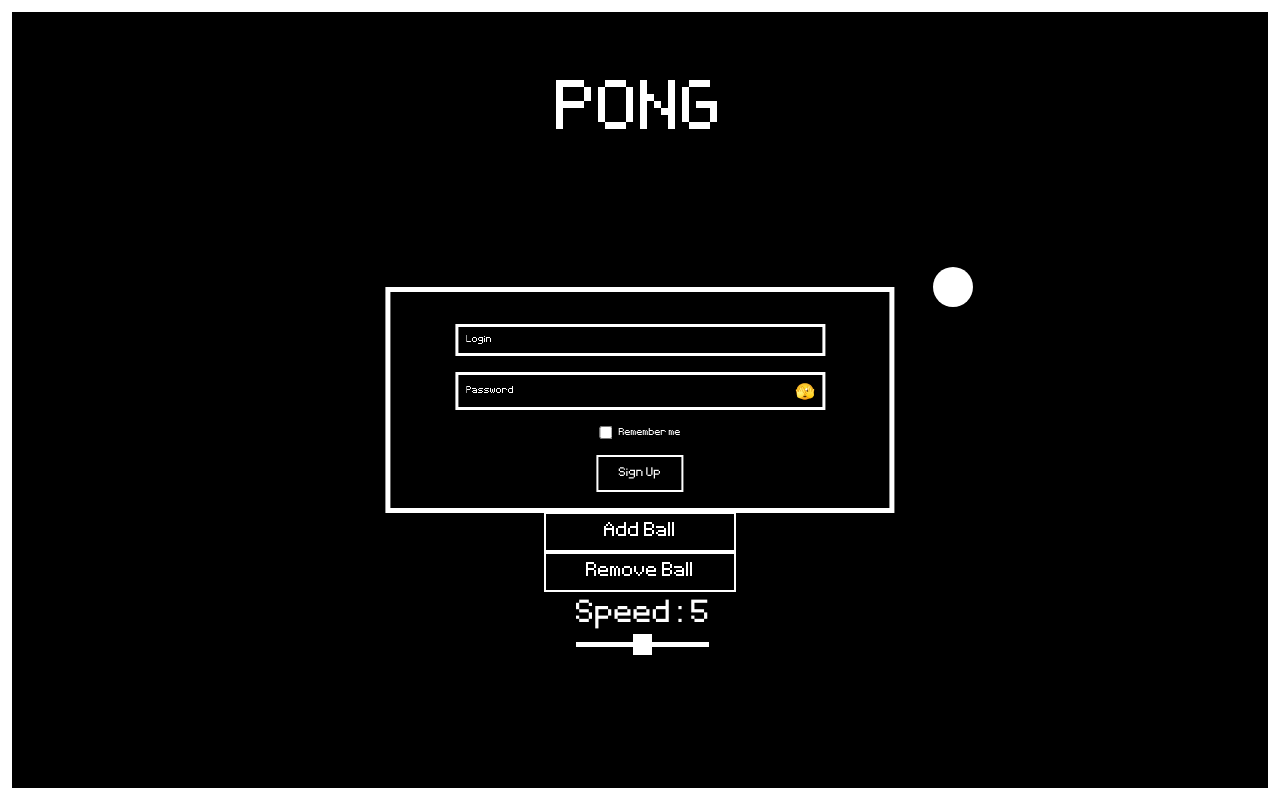
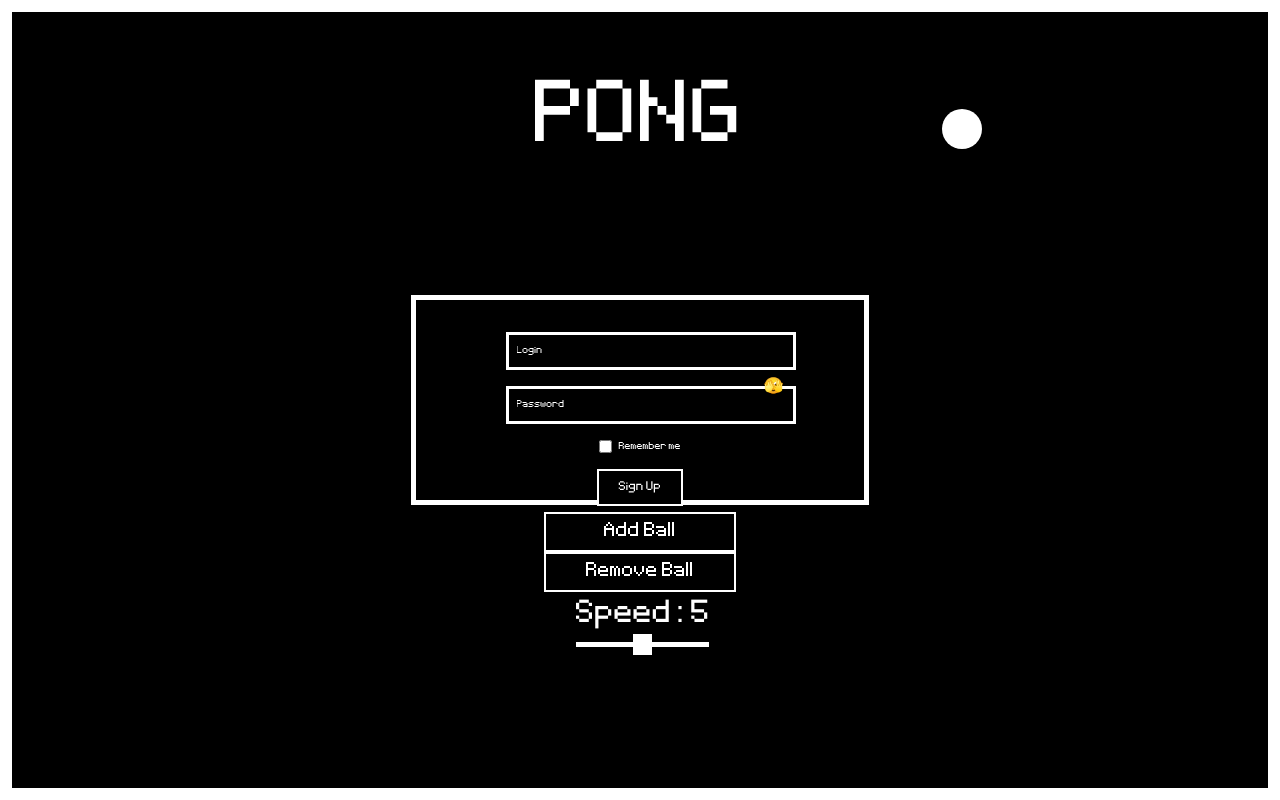
Before and after one commit to achatela/ft_transcendence, a React (Create React App) app in the folder src/front/: page / in a window 1280 px wide. Built offline with nearby package versions, Linux system fonts and the light colour scheme; a web font is replaced by a local one.

Commit message:
fixed login input and password input size

```diff
--- a/src/front/src/Components/GameBoard.tsx
+++ b/src/front/src/Components/GameBoard.tsx
@@ -133,13 +133,11 @@ class GameBoard extends Component<IProps, IState> {
         const newY = this.state.ballY + normalisedSpeedY;
         // Handle collisions with the left Paddle
         if (this.checkLeftCollision(rectLeft, newX, newY, this.squareSize) == 0) {
-            console.log("Collision with left paddle")
             this.setState((prevState) => ({
                 ballDirectionX: -prevState.ballDirectionX,
                 }));
         }
         else if (this.checkRightCollision(rectRight, newX, newY, this.squareSize, window.innerWidth - (rect.right - rect.left) - 70) == 0) {
-            console.log("Collision with right paddle")
             this.setState((prevState) => ({
                 ballDirectionX: -prevState.ballDirectionX,
                 }));
--- a/src/front/src/Components/HomePage.tsx
+++ b/src/front/src/Components/HomePage.tsx
@@ -59,9 +59,9 @@ export default function HomePage(props: any) {
       <SpeedSlider onSpeedChange={setSpeed} />
       <h1 className="transcendence-title">PONG</h1>
       <div ref={loginDivRef} className="login-div" id="login-div-id">
-        <input className="login-input" type="text" placeholder="Login" />
         <div className="password-wrapper">
-          <input className="password-input" type="password" placeholder="Password" />
+          <input className="login-input" type="text" placeholder="Login"/>
+          <input className="password-input" type="password" placeholder="Password"/>
           <button className="toggle-password" type="button">🫣</button>
         </div>
         <div className="remember-me-wrapper">
--- a/src/front/src/Components/css/HomePage.css
+++ b/src/front/src/Components/css/HomePage.css
@@ -6,9 +6,9 @@
 .transcendence-title {
     font-weight: 500;
     color: white;
-    font-size: 7rem;
+    font-size: 140px;
     text-align: center;
-    margin-top: 5rem;
+    margin-top: 10vh;
 }
 
 .login-div {
@@ -20,21 +20,23 @@
     display: flex;
     flex-direction: column;
     align-items: center;
-    height: 19vh;
-    width: 34vw;
+    height: 17vh;
+    width: 30vw;
     padding: 2em;
     border: white 5px solid;
 }
 
-.login-input[type="text"], .password-input {
+.login-input[type="text"], .password-input[type="password"], .password-input[type="text"] {
     background: black;
-    width: 80%;
+    width: 70%;
+    margin-left: 15%;
     padding: 0.5em;
     margin-bottom: 1em;
     color: white;
     font-size: 1em;
     outline: none;
     flex-grow: 1;
+    display: inline-block;
 }
 
 .password-label {
@@ -43,16 +45,15 @@
 }
 
 .password-wrapper {
-    width: 85%;
-    position: relative;
-    display: flex;
+    width: 100%;
+    display: inline-block;
+    align-items: center;
 }
 
 .toggle-password {
     position: absolute;
-    right: 10px;
-    top: 35%;
-    transform: translateY(-50%);
+    right: 18%;
+    top: 38%;
     background: none;
     border: none;
     font-size: 16px;
@@ -63,7 +64,7 @@
 
 .login-input, .password-input {
     height: 2vh;
-    width: 80%;
+    width: 100%;
     padding: 0.5em;
     margin-bottom: 1em;
     border: 3px solid white;
```
